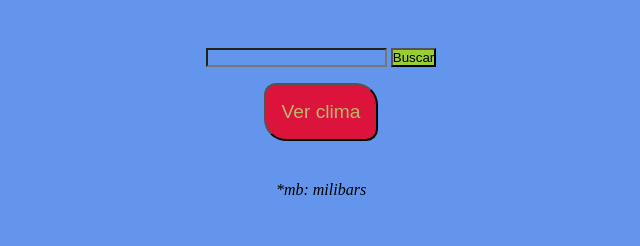
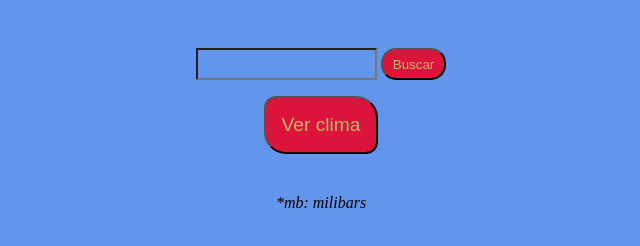
Before and after one commit to DiegoNG90/Clima-API, a plain HTML site: page index.html in a window 1280 px wide. Shown: the whole page, without its empty margins (319-959 px from the left). Drawn offline with Linux system fonts and the light colour scheme; a web font is replaced by a local one.

Commit message:
improve button #buscar and input # user-city style

```diff
--- a/css/style.css
+++ b/css/style.css
@@ -43,7 +43,13 @@ footer{
 #buscar{
     margin-top: 1rem;
     margin-bottom: 1rem;
-    background-color: yellowgreen;
+    background-color: crimson;
     color: black;
-
+    height: 2rem;
+    border-radius: 15px 15px;
+    padding: 0px 10px 0px 10px;
+    color: darkkhaki;
 }
+#user-city{
+    height: 2rem;
+}
```
